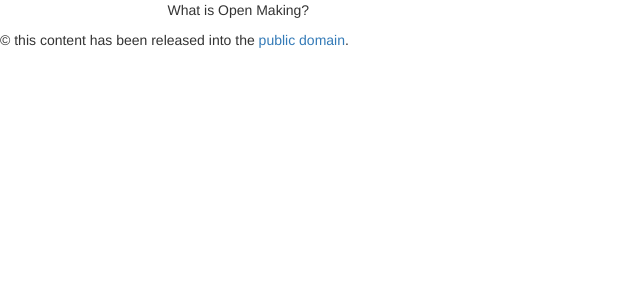
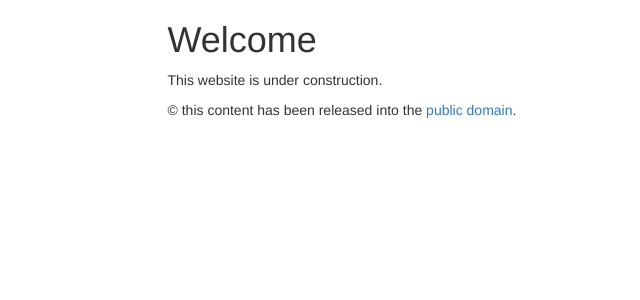
Before and after one commit to opendesk/openmaking.is, a Jekyll site: the page built from index.md, in a window 1280 px wide. Shown: the top 300 px of the page, without its empty margins (0-640 px from the left). Built offline with Jekyll 4.4.1, drawn with Linux system fonts in a browser that asks for light colours; nearby versions of some CDN libraries.

Commit message:
Add license and under construction note.

```diff
--- a/_layouts/base.html
+++ b/_layouts/base.html
@@ -31,9 +31,15 @@
       </div>
     </div>
     <footer>
-      &copy; this content has been released into the
-      <a href="https://github.com/opendesk/openmaking.is/UNLICENSE">
-        public domain</a>.
+      <div class="container">
+        <div class="row">
+          <div class="col-md-offset-1 col-md-10">
+            &copy; this content has been released into the
+            <a href="https://github.com/opendesk/openmaking.is/UNLICENSE">
+              public domain</a>.
+          </div>
+        </div>
+      </div>
     </footer>
     <script src="//ajax.googleapis.com/ajax/libs/jquery/1.11.0/jquery.min.js">
     </script>
--- a/index.md
+++ b/index.md
@@ -3,4 +3,6 @@ title: "OpenMaking"
 layout: base
 ---
 
-What is Open Making?
+# Welcome
+
+This website is under construction.
```
Also changed, not shown: 1 other file.
